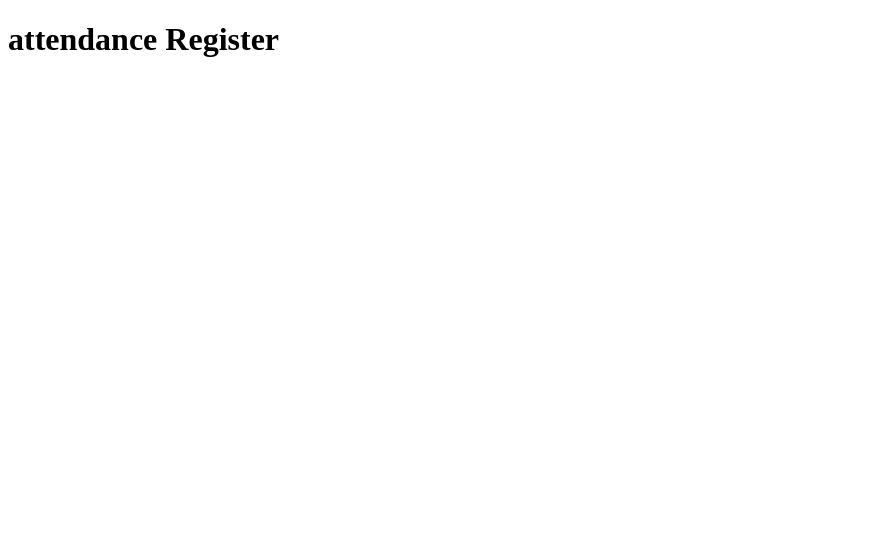
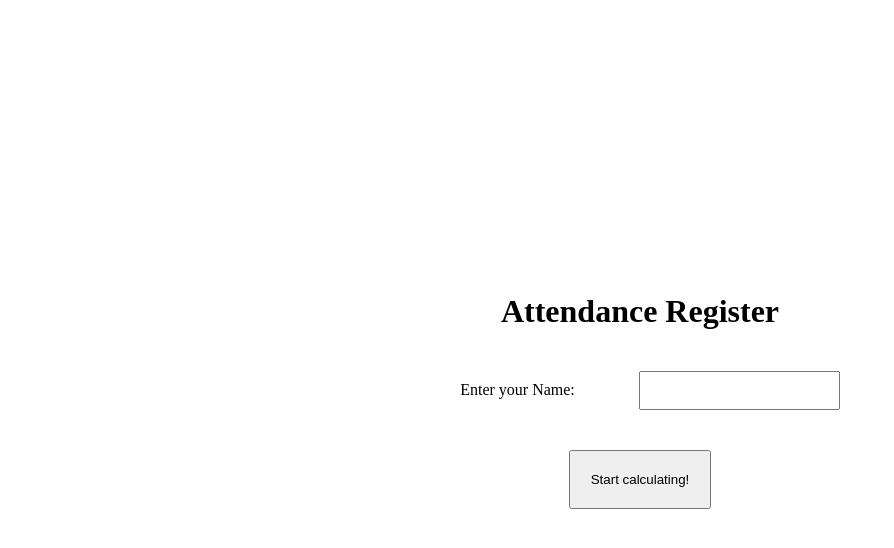
Before and after one commit to vickydecodes/attendance, a plain HTML site: page index.html in a window 1280 px wide. Shown: the whole page, without its empty margins (0-894 px from the left). Drawn offline with Linux system fonts and the light colour scheme.

Commit message:
index.html

```diff
--- a/index.html
+++ b/index.html
@@ -1,14 +1,35 @@
 <!DOCTYPE html>
 <html lang="en">
+
 <head>
     <meta charset="UTF-8">
     <meta name="viewport" content="width=device-width, initial-scale=1.0">
     <title>Document</title>
+    <style>
+        .form {
+            display: flex;
+            flex-direction: column;
+            justify-content: center;
+            align-items: center;
+        }
+    </style>
+</head>
 
-</head>
-<body>
-    <h1>attendance Register
-    </h1>
+<body style="height: 100vh; display: flex; justify-content: center; align-items: center; margin: 0px">
+    <div class="form">
+        <center>
+            <h1>Attendance Register</h1>
+        </center>
+        <div>
+            <center id="interface">
+                <label for="name" style="padding: 20px; margin: 20px;">Enter your Name:</label>
+                <input type="text" id="name" style="padding: 10px; margin: 20px;" required> <br>
+                <button class="submit" onclick="checkAttendance()" style="padding: 20px; margin: 20px;">Start
+                    calculating!</button>
+            </center>
+        </div>
+    </div>
     <script src="main.js"></script>
 </body>
+
 </html>
```
